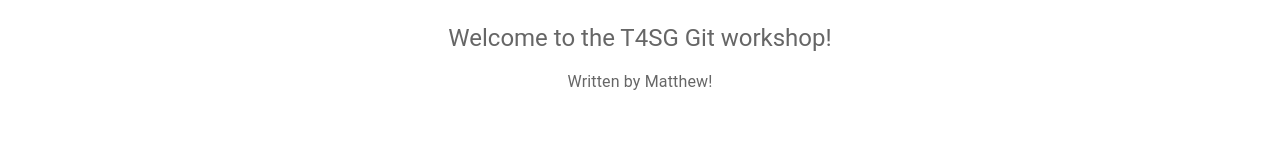
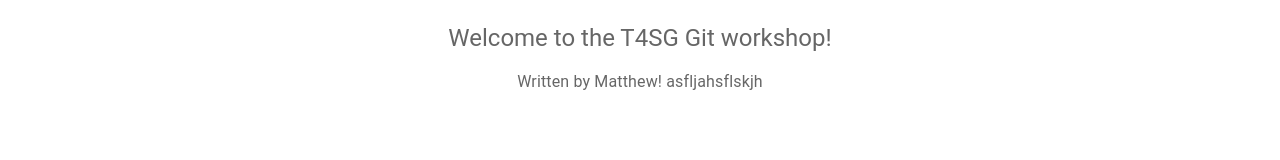
Before and after one commit to hcs-t4sg/git-workshop, a React (Create React App) app: page / in a window 1280 px wide. Shown: the part 199-359 px from the top of the page. Built offline with nearby package versions, Linux system fonts and the light colour scheme.

Commit message:
alskdjfh

```diff
--- a/src/App.js
+++ b/src/App.js
@@ -57,7 +57,7 @@
                 Welcome to the T4SG Git workshop!
               </Typography>
               <Typography variant="body1" align="center" color="text.secondary" paragraph>
-                Written by Matthew!
+                Written by Matthew! asfljahsflskjh
               </Typography>
               <Stack
                 sx={{ pt: 4 }}
```
